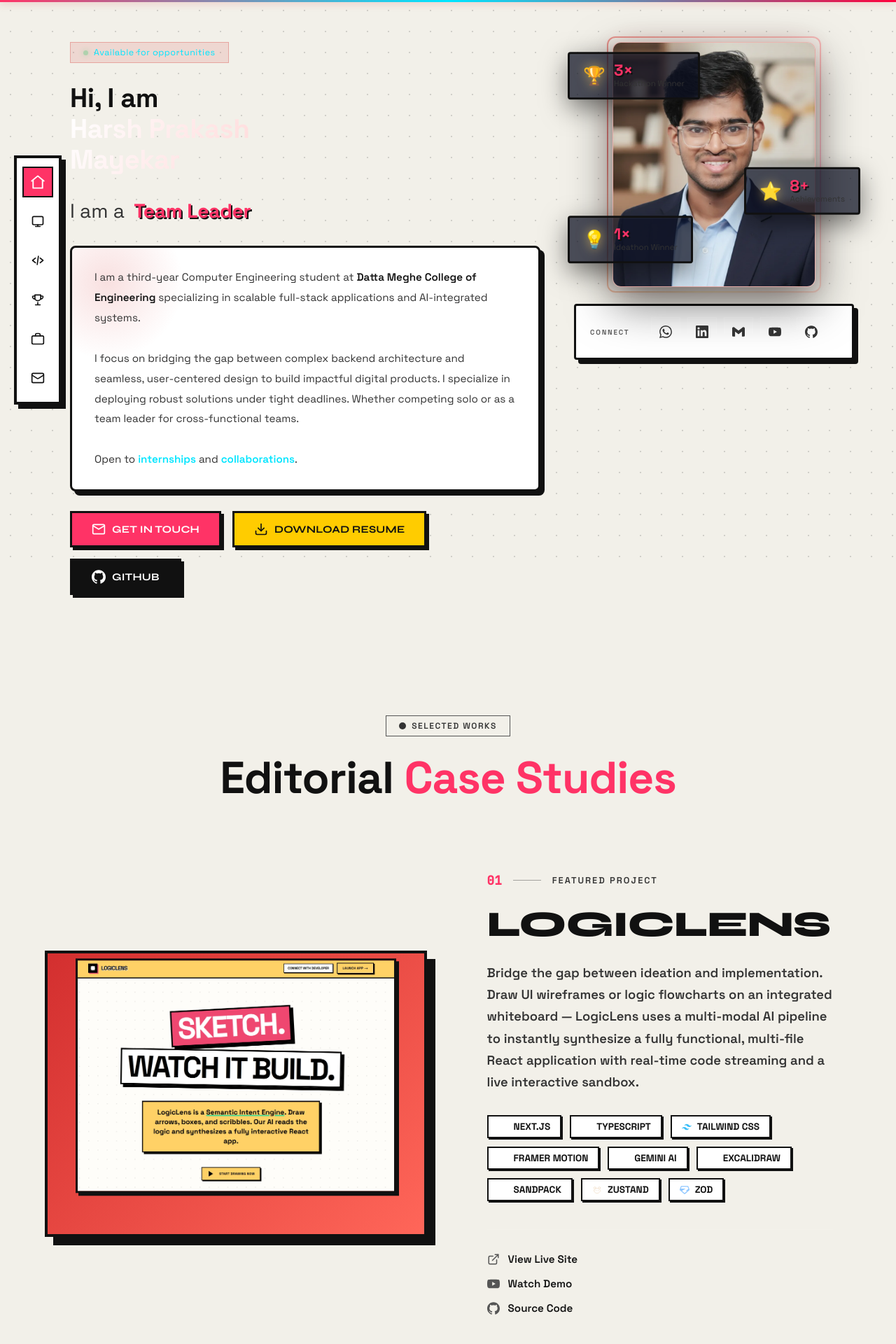
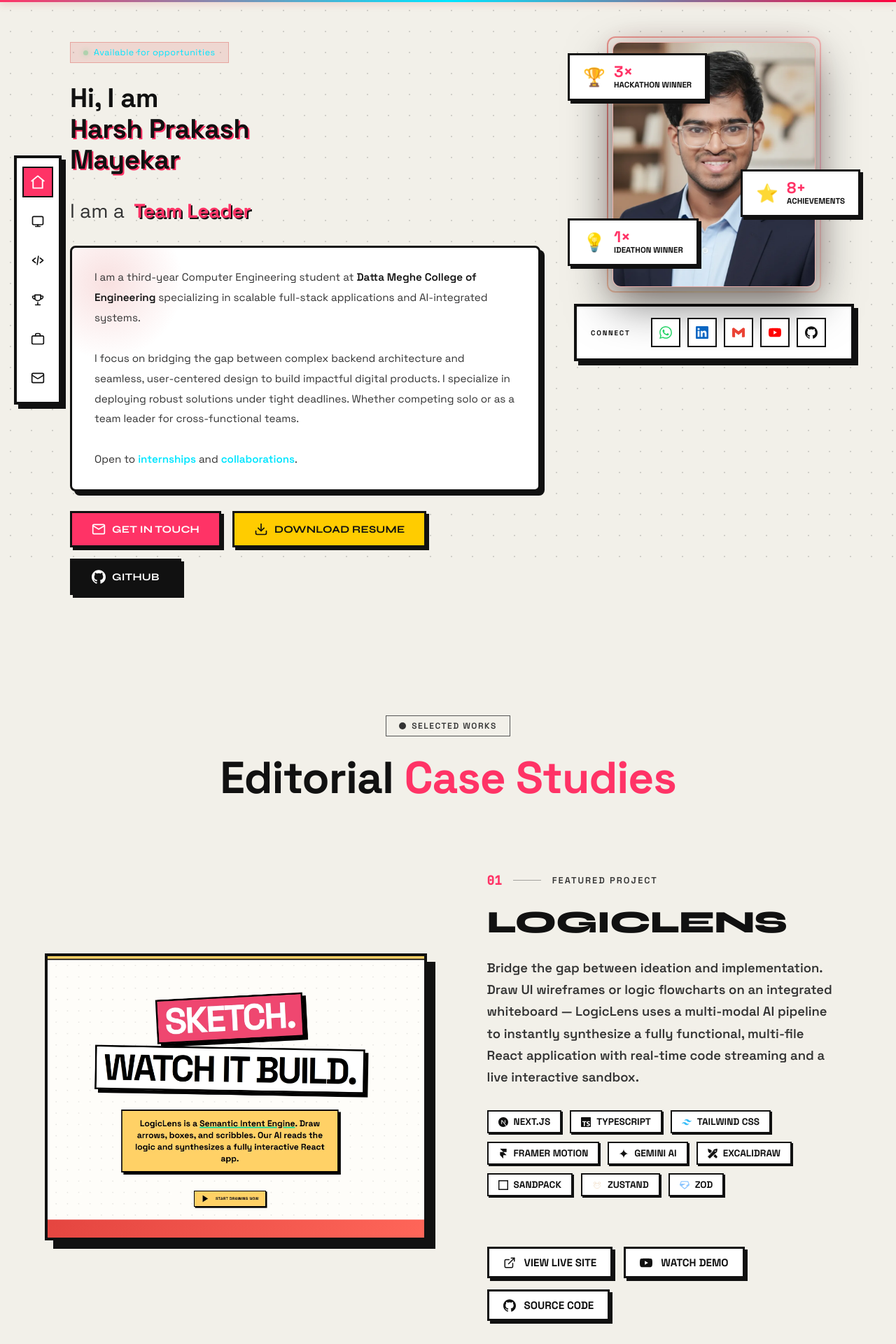
Before and after one commit to hmcommits/portfolio, a React (Vite) app: page / in a window 1280 px wide. Shown: the top 1920 px of the page at 70% size. Built offline with nearby package versions, Linux system fonts and the light colour scheme.

Commit message:
fix: refine neo-brutalism UI (hero colors, project card styling, button visibility, contact form)

```diff
--- a/src/components/Achievements.module.css
+++ b/src/components/Achievements.module.css
@@ -51,17 +51,13 @@
   margin-bottom: 16px;
 }
 .sectionTitle {
+  color: #111;
   font-size: clamp(2rem, 3.5vw, 3.2rem);
   font-weight: 800;
   letter-spacing: -0.5px;
   line-height: 1.1;
 }
-.titleGrad {
-  background: linear-gradient(135deg, #ffd166 0%, #ff6b9d 50%, #a78bfa 100%);
-  -webkit-background-clip: text;
-  -webkit-text-fill-color: transparent;
-  background-clip: text;
-}
+.titleGrad { color: var(--accent-primary); text-shadow: 2px 2px 0px #111; }
 .sectionDesc {
   margin-top: 14px;
   font-size: 0.95rem;
@@ -230,7 +226,7 @@
 .achieveTitle {
   font-size: 0.98rem;
   font-weight: 700;
-  color: #f0f4ff;
+  color: #111;
   line-height: 1.35;
   margin-bottom: 6px;
 }
@@ -323,7 +319,7 @@
 .certTitle {
   font-size: 1.05rem;
   font-weight: 700;
-  color: #f0f4ff;
+  color: #111;
   line-height: 1.35;
   margin-bottom: 8px;
 }
--- a/src/components/Experience.module.css
+++ b/src/components/Experience.module.css
@@ -42,18 +42,14 @@
 }
 
 .sectionTitle {
+  color: #111;
   font-size: clamp(2rem, 3.5vw, 3.2rem);
   font-weight: 800;
   letter-spacing: -0.5px;
   line-height: 1.1;
 }
 
-.titleGrad {
-  background: linear-gradient(135deg, #ffffff 0%, #ffcccc 50%, #ffd8c2 100%);
-  -webkit-background-clip: text;
-  -webkit-text-fill-color: transparent;
-  background-clip: text;
-}
+.titleGrad { color: var(--accent-primary); text-shadow: 2px 2px 0px #111; }
 
 /* ─── Timeline / Experience Card ─── */
 .timeline {
--- a/src/components/Hero.module.css
+++ b/src/components/Hero.module.css
@@ -53,19 +53,10 @@
   letter-spacing: -0.5px;
 }
 .nameHighlight {
-  background: linear-gradient(120deg, #ffffff 0%, #ffcccc 25%, #ffd8c2 50%, #ffcccc 75%, #ffffff 100%);
-  background-size: 250% auto;
-  -webkit-background-clip: text;
-  -webkit-text-fill-color: transparent;
-  background-clip: text;
   display: block;
-  animation: namePan 7s ease-in-out infinite;
+  color: #111;
+  text-shadow: 2px 2px 0px var(--accent-primary);
 }
-@keyframes namePan {
-  0%, 100% { background-position: 0% center; }
-  50%      { background-position: 100% center; }
-}
-
 /* ─── Typewriter ─── */
 .typewriterRow {
   display: flex;
@@ -205,39 +196,28 @@
   align-items: center;
   gap: 12px;
   padding: 13px 19px;
-  border-radius: var(--radius-md);
+  border-radius: 0;
   width: max-content;
-  background: rgba(10, 15, 32, 0.72);
-  box-shadow: 0 12px 36px rgba(0, 0, 0, 0.5), inset 0 1px 0 rgba(255, 255, 255, 0.08);
-  animation: floatCard 6s ease-in-out infinite;
-  transition: box-shadow 0.3s ease, border-color 0.3s ease;
-}
-.achievementBottom .achievementCard {
-  animation-duration: 7s;
-  animation-delay: 1.4s;
-}
-.achievementMid .achievementCard {
-  animation-duration: 8s;
-  animation-delay: 0.7s;
+  background: #fff;
+  border: 3px solid #111;
+  box-shadow: 4px 4px 0px #111;
+  transition: transform 0.2s ease, box-shadow 0.2s ease;
 }
 .achievementPos:hover .achievementCard {
-  border-color: rgba(255, 209, 102, 0.4);
-  box-shadow: 0 16px 44px rgba(0, 0, 0, 0.55), 0 0 24px rgba(255, 209, 102, 0.15);
-}
-@keyframes floatCard {
-  0%, 100% { transform: translateY(0); }
-  50%      { transform: translateY(-9px); }
+  transform: translate(2px, 2px);
+  box-shadow: 2px 2px 0px #111;
 }
 
-.achieveIcon { font-size: 1.6rem; filter: drop-shadow(0 0 8px rgba(255,209,102,0.6)); }
+.achieveIcon { font-size: 1.6rem; }
 .achieveInfo { display: flex; flex-direction: column; }
 .achieveNumber {
   font-size: 1.4rem;
   font-weight: 800;
   line-height: 1;
-  color: var(--accent-primary); text-shadow: 2px 2px 0px #111;
+  color: var(--accent-primary);
+  text-shadow: none;
 }
-.achieveLabel { font-size: 0.72rem; color: var(--text-secondary); font-weight: 500; white-space: nowrap; }
+.achieveLabel { font-size: 0.72rem; color: #111; font-weight: 700; white-space: nowrap; text-transform: uppercase; }
 
 /* ─── Profile photo ─── */
 .photoWrapper {
@@ -316,19 +296,22 @@
 /* ─── Social bar ─── */
 .socialBar {
   width: 100%;
-  border-radius: var(--radius-md);
+  border-radius: 0;
   padding: 16px 20px;
   margin-top: 24px;
   display: flex;
   align-items: center;
   gap: 14px;
+  background: #fff;
+  border: 4px solid #111;
+  box-shadow: 6px 6px 0px #111;
 }
 .socialLabel {
   font-size: 0.62rem;
-  font-weight: 600;
+  font-weight: 800;
   text-transform: uppercase;
   letter-spacing: 1.8px;
-  color: var(--text-muted);
+  color: #111;
   white-space: nowrap;
 }
 .socialIcons {
@@ -341,40 +324,30 @@
 .socialIcon {
   width: 42px;
   height: 42px;
-  border-radius: var(--radius-sm);
+  border-radius: 0;
   display: flex;
   align-items: center;
   justify-content: center;
   text-decoration: none;
-  background: rgba(255,255,255,0.04);
-  border: 1px solid rgba(255,255,255,0.07);
-  color: var(--text-secondary);
-  transition: all 0.25s cubic-bezier(0.34, 1.56, 0.64, 1);
+  background: #fff;
+  border: 2px solid #111;
+  color: #111;
+  transition: all 0.2s ease;
   position: relative;
   overflow: hidden;
 }
 .socialIcon svg { width: 18px; height: 18px; position: relative; z-index: 1; }
-.socialIcon::before {
-  content: '';
-  position: absolute;
-  inset: 0;
-  opacity: 0;
-  transition: opacity 0.2s ease;
-  border-radius: inherit;
+
+.socialIcon.whatsapp { color: #25d366; }
+.socialIcon.linkedin { color: #0a66c2; }
+.socialIcon.email { color: #ea4335; }
+.socialIcon.youtube { color: #ff0000; }
+.socialIcon.github { color: #111; }
+
+.socialIcon:hover {
+  transform: translate(-2px, -2px);
+  box-shadow: 4px 4px 0px #111;
 }
-.socialIcon:hover { transform: translateY(-5px) scale(1.14); color: #fff; }
-.socialIcon:hover::before { opacity: 1; }
-
-.whatsapp::before { background: #25d366; }
-.whatsapp:hover   { border-color: #25d366; box-shadow: 0 6px 20px rgba(37,211,102,0.4); }
-.linkedin::before { background: #0a66c2; }
-.linkedin:hover   { border-color: #0a66c2; box-shadow: 0 6px 20px rgba(10,102,194,0.4); }
-.email::before   { background: #ea4335; }
-.email:hover     { border-color: #ea4335; box-shadow: 0 6px 20px rgba(234,67,53,0.3); }
-.youtube::before  { background: #ff0000; }
-.youtube:hover    { border-color: #ff0000; box-shadow: 0 6px 20px rgba(255,0,0,0.4); }
-.github::before   { background: #333; }
-.github:hover     { border-color: #888; box-shadow: 0 6px 20px rgba(100,100,100,0.3); }
 
 /* ─── Responsive ─── */
 /* Mobile order puts identity + photo + CTAs in the first screen;
--- a/src/components/Projects.jsx
+++ b/src/components/Projects.jsx
@@ -19,9 +19,11 @@ const LiveIcon = () => (
 function TechPill({ techKey }) {
   const tech = TECH_ICONS[techKey]
   if (!tech) return <span className={styles.pill}>{techKey}</span>
+  // If the brand color is white, use black instead so it's visible on the white pills
+  const iconColor = tech.color === '#ffffff' ? '#111' : tech.color;
   return (
     <span className={styles.pill}>
-      <span className={styles.pillIcon} style={{ color: tech.color }}>{tech.svg}</span>
+      <span className={styles.pillIcon} style={{ color: iconColor }}>{tech.svg}</span>
       {tech.label}
     </span>
   )
--- a/src/components/Projects.module.css
+++ b/src/components/Projects.module.css
@@ -85,7 +85,7 @@
   display: flex;
   align-items: center;
   justify-content: center;
-  padding: 40px;
+  padding: 0;
   border: 4px solid #111;
   box-shadow: 12px 12px 0px #111;
   transition: transform 0.2s ease, box-shadow 0.2s ease;
@@ -102,16 +102,16 @@
 
 .mockupImage {
   width: 100%;
-  height: auto;
+  height: 100%;
+  object-fit: cover;
   border-radius: 0;
-  border: 3px solid #111;
-  box-shadow: 4px 4px 0px #111;
+  border: none;
   /* Transform handled by framer-motion parallax */
   transition: filter 0.2s ease;
 }
 
 .slideContent:hover .mockupImage {
-  filter: brightness(1.1);
+  filter: saturate(1.2);
 }
 
 /* ── Content Column (Right) ── */
@@ -151,7 +151,7 @@
 }
 
 .projectTitle {
-  font-size: clamp(2rem, 4vw, 3.5rem);
+  font-size: clamp(2rem, 3.5vw, 3rem);
   font-weight: 800;
   line-height: 1.1;
   margin-bottom: 24px;
@@ -207,14 +207,14 @@
   justify-content: center;
   width: 14px;
   height: 14px;
+  color: #111;
 }
 
 /* ── Action Links (Micro-details) ── */
 .actionLinks {
   display: flex;
-  flex-direction: column;
+  flex-wrap: wrap;
   gap: 16px;
-  border-top: 1px solid rgba(255, 255, 255, 0.08);
   padding-top: 32px;
 }
 
@@ -222,42 +222,35 @@
   display: flex;
   align-items: center;
   gap: 12px;
-  color: var(--text-primary);
+  color: #111;
   font-size: 0.95rem;
-  font-weight: 600;
+  font-weight: 800;
   text-decoration: none;
   width: max-content;
   position: relative;
-  transition: color 0.3s ease;
+  transition: all 0.2s ease;
+  background: #fff;
+  border: 3px solid #111;
+  padding: 10px 20px;
+  box-shadow: 4px 4px 0px #111;
+  text-transform: uppercase;
 }
 
 .actionLink svg {
   width: 18px;
   height: 18px;
-  color: var(--text-muted);
-  transition: color 0.3s ease;
+  color: #111;
+  transition: color 0.2s ease;
 }
 
 .actionLink .arrow {
-  width: 16px;
-  height: 16px;
-  opacity: 0;
-  transform: translateX(-10px);
-  transition: all 0.3s cubic-bezier(0.2, 0.8, 0.2, 1);
-  color: var(--accent-primary);
+  display: none;
 }
 
 .actionLink:hover {
-  color: var(--accent-primary);
-}
-
-.actionLink:hover svg {
-  color: var(--accent-primary);
-}
-
-.actionLink:hover .arrow {
-  opacity: 1;
-  transform: translateX(0);
+  background: var(--accent-gold);
+  transform: translate(2px, 2px);
+  box-shadow: 2px 2px 0px #111;
 }
 
 /* ── Responsive Design ── */
--- a/src/components/TechStack.module.css
+++ b/src/components/TechStack.module.css
@@ -28,18 +28,14 @@
 }
 
 .sectionTitle {
+  color: #111;
   font-size: clamp(2rem, 3.5vw, 3.2rem);
   font-weight: 800;
   letter-spacing: -0.5px;
   line-height: 1.1;
 }
 
-.sectionTitleGrad {
-  background: linear-gradient(135deg, #fff 0%, #ffcccc 50%, #ffd8c2 100%);
-  -webkit-background-clip: text;
-  -webkit-text-fill-color: transparent;
-  background-clip: text;
-}
+.sectionTitleGrad { color: var(--accent-primary); text-shadow: 2px 2px 0px #111; }
 
 .sectionDesc {
   margin-top: 12px;
@@ -135,7 +131,7 @@
 .techPillName {
   font-size: 0.875rem;
   font-weight: 600;
-  color: var(--text-primary);
+  color: #111;
   white-space: nowrap;
 }
 
@@ -217,7 +213,7 @@
 .toolName {
   font-size: 0.9rem;
   font-weight: 700;
-  color: var(--text-primary);
+  color: #111;
 }
 
 .toolDesc {
```
Also changed, not shown: src/components/Contact.module.css (+32 -38 lines).
